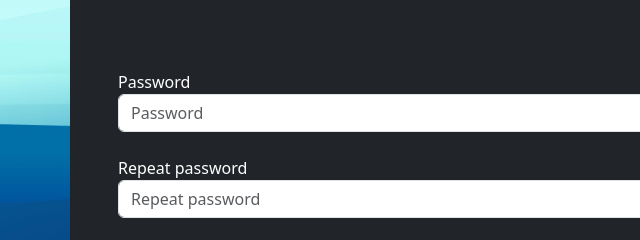
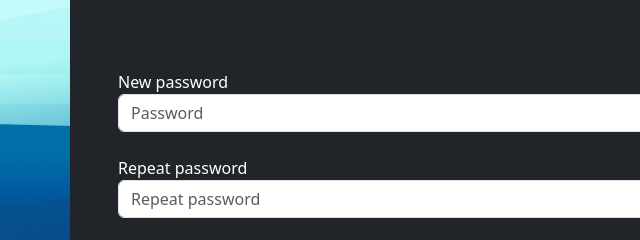
Before and after one commit to franveggiani/login_tp1, a plain HTML site: page resetpassword.html in a window 1280 px wide. Shown: the part 313-553 px from the top of the page, 0-640 px from the left. Drawn offline with nearby package versions, Linux system fonts and the light colour scheme.

Commit message:
update resetpassword.html

```diff
--- a/resetpassword.html
+++ b/resetpassword.html
@@ -66,7 +66,7 @@
       <div class="mt-5">
         <form action="post" class="">
           <div class="mt-4">
-            <label for="reg-password">Password</label>
+            <label for="reg-password">New password</label>
             <input
               class="form-control"
               type="password"
```
